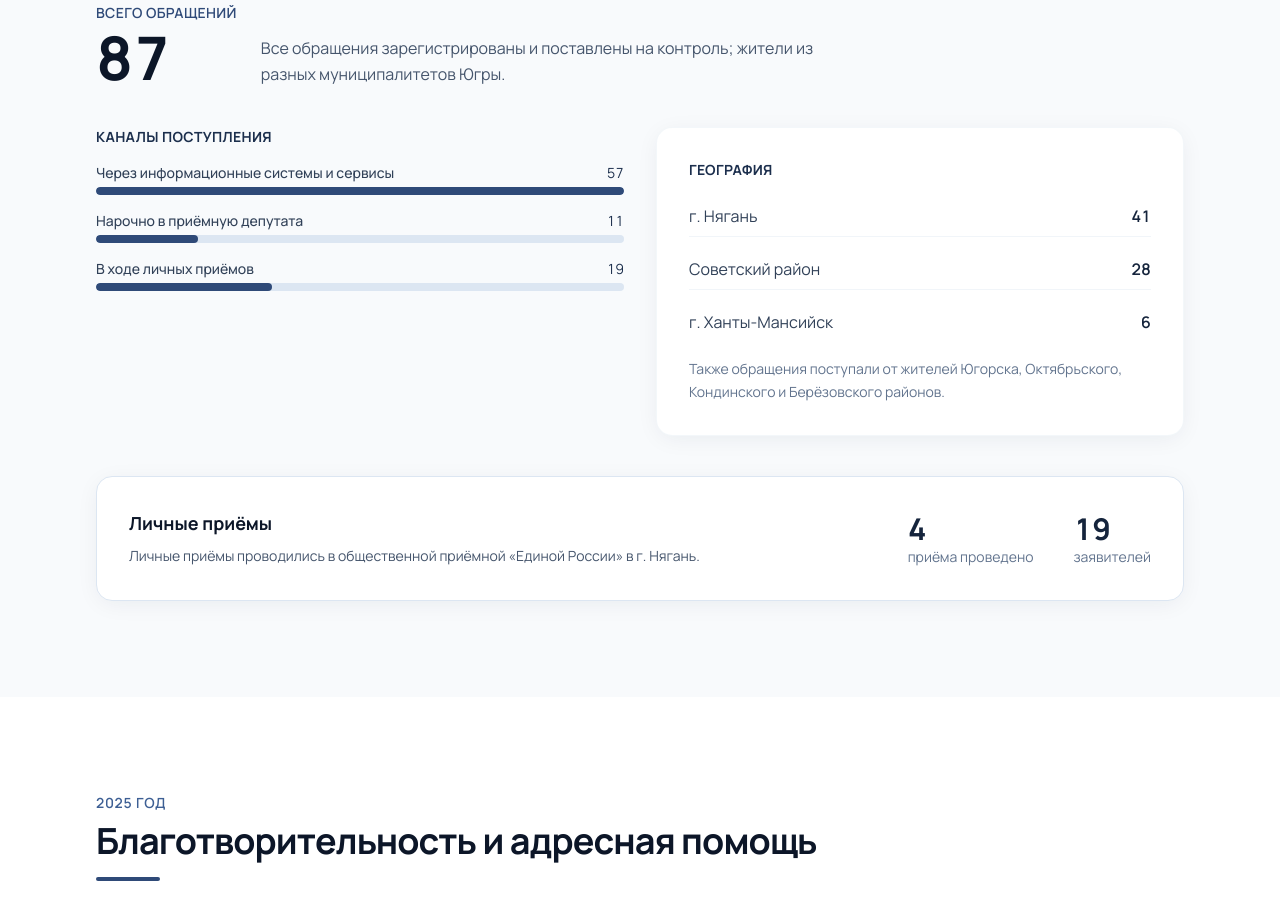
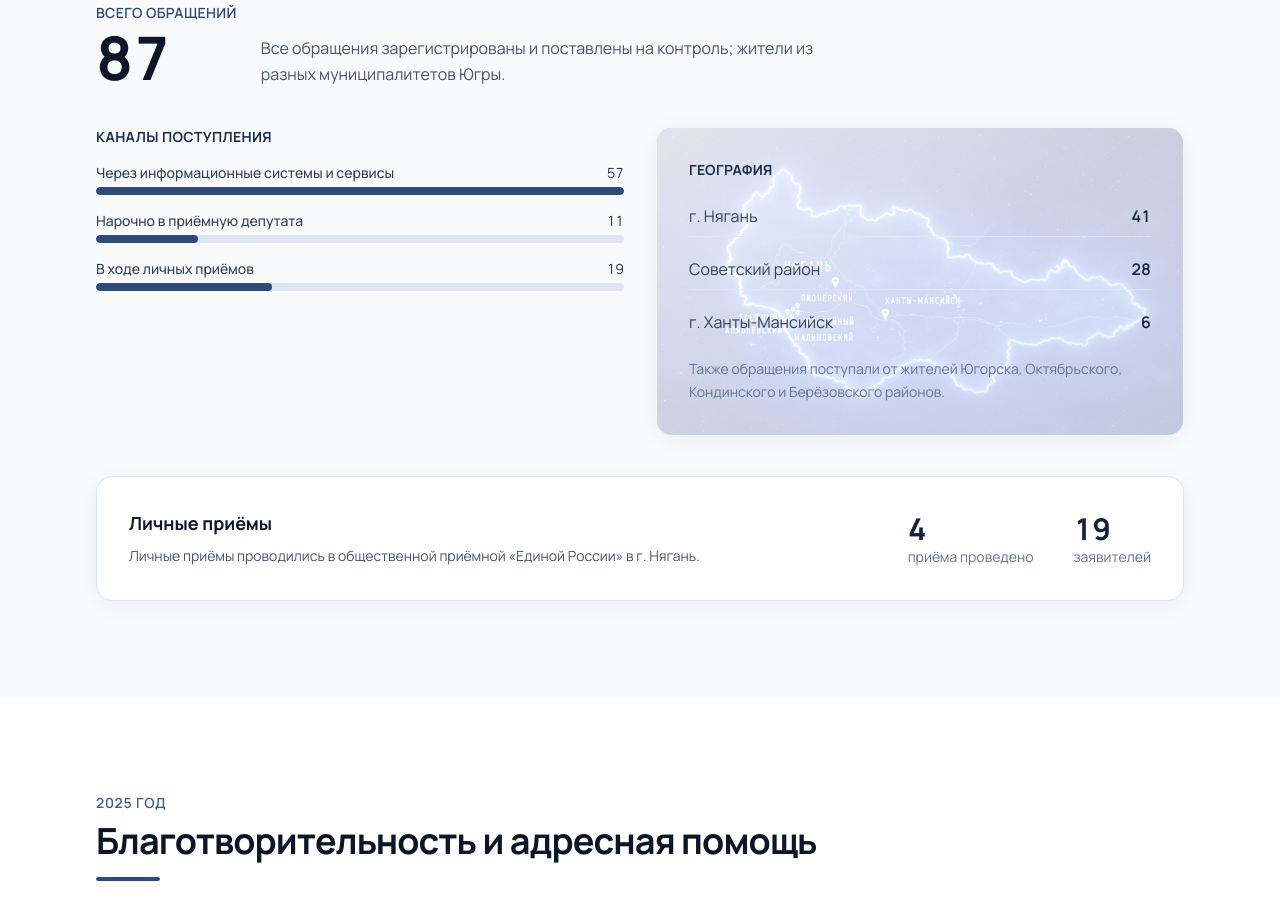
Before and after one commit to almaziphone/AOM, a Vue app in the folder deputy-site/: page / in a window 1280 px wide. Shown: the part 5760-6679 px from the top of the page. Built offline with nearby package versions, Linux system fonts and the light colour scheme.

Commit message:
Refactor RequestsSection.vue to enhance geography display with background image and gradient overlay

```diff
--- a/deputy-site/src/sections/RequestsSection.vue
+++ b/deputy-site/src/sections/RequestsSection.vue
@@ -43,7 +43,21 @@ const maxChannel = Math.max(...requests.channels.map((c) => c.value), 1)
           </ul>
         </div>
 
-        <div class="card-elevated rounded-2xl p-8">
+        <div
+          class="card-elevated relative overflow-hidden rounded-2xl p-8"
+        >
+          <!-- Карта: img надёжнее arbitrary bg-url; градиент только слегка осветляет для читаемости текста -->
+          <img
+            src="/photo/maps_hmao.png"
+            alt=""
+            class="pointer-events-none absolute inset-0 h-full w-full object-cover object-[center_42%] opacity-[0.42]"
+            aria-hidden="true"
+          />
+          <div
+            class="pointer-events-none absolute inset-0 bg-gradient-to-br from-white/72 via-white/48 to-navy-100/55"
+            aria-hidden="true"
+          />
+          <div class="relative z-[1]">
             <h3 class="mb-4 text-sm font-bold uppercase tracking-wide text-navy-800">
               География
             </h3>
@@ -51,7 +65,7 @@ const maxChannel = Math.max(...requests.channels.map((c) => c.value), 1)
               <li
                 v-for="(g, i) in requests.geography"
                 :key="i"
-              class="flex items-center justify-between border-b border-slate-100 py-2 last:border-0"
+                class="flex items-center justify-between border-b border-slate-200/80 py-2 last:border-0"
               >
                 <span class="text-slate-700">{{ g.place }}</span>
                 <span class="font-semibold tabular-nums text-navy-900">{{ g.count }}</span>
@@ -60,6 +74,7 @@ const maxChannel = Math.max(...requests.channels.map((c) => c.value), 1)
             <p class="mt-4 text-sm leading-relaxed text-slate-500">
               {{ requests.geographyExtra }}
             </p>
+          </div>
         </div>
       </div>
 
```
Lines whose indentation alone changed are shown as unchanged.
